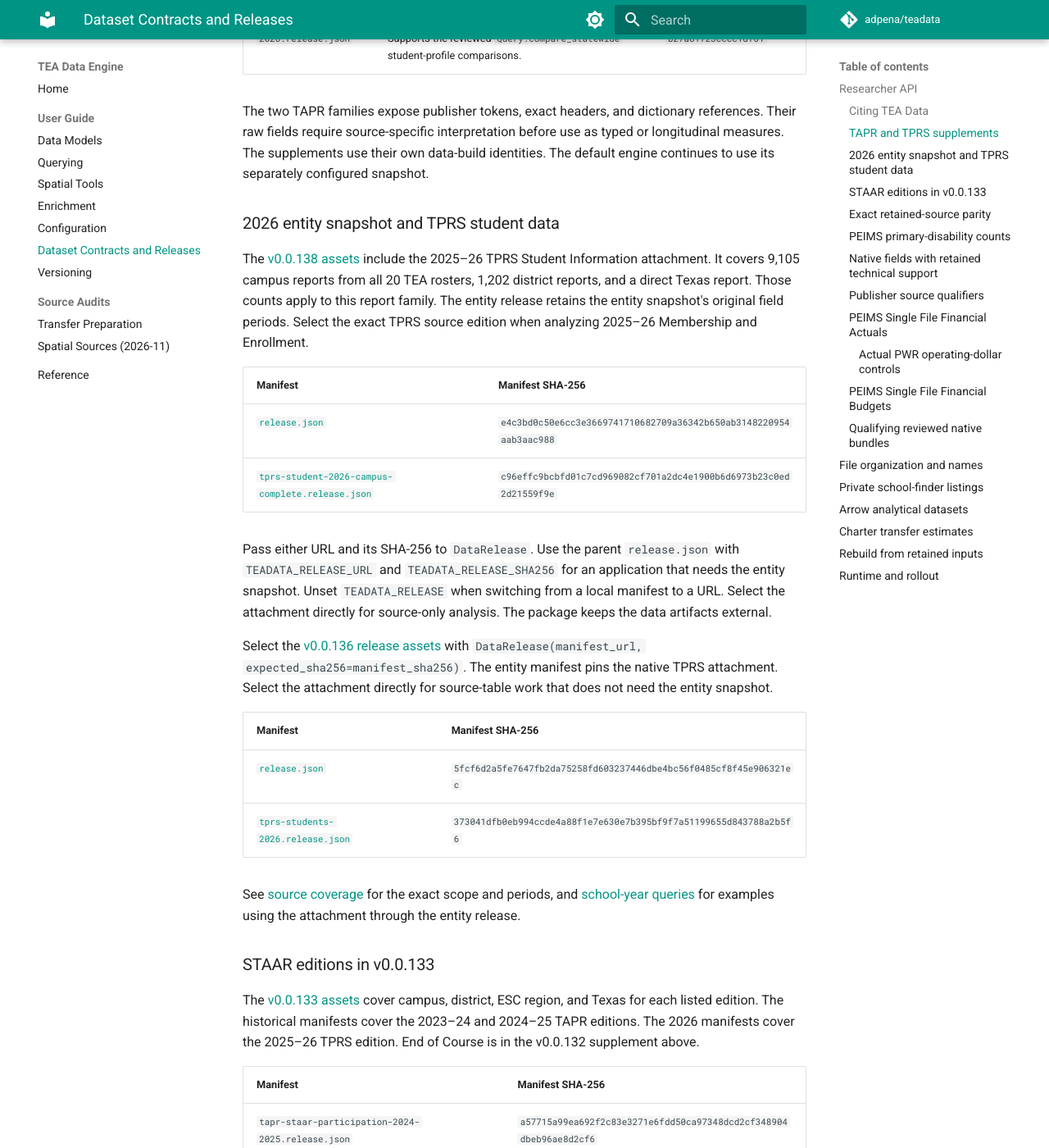
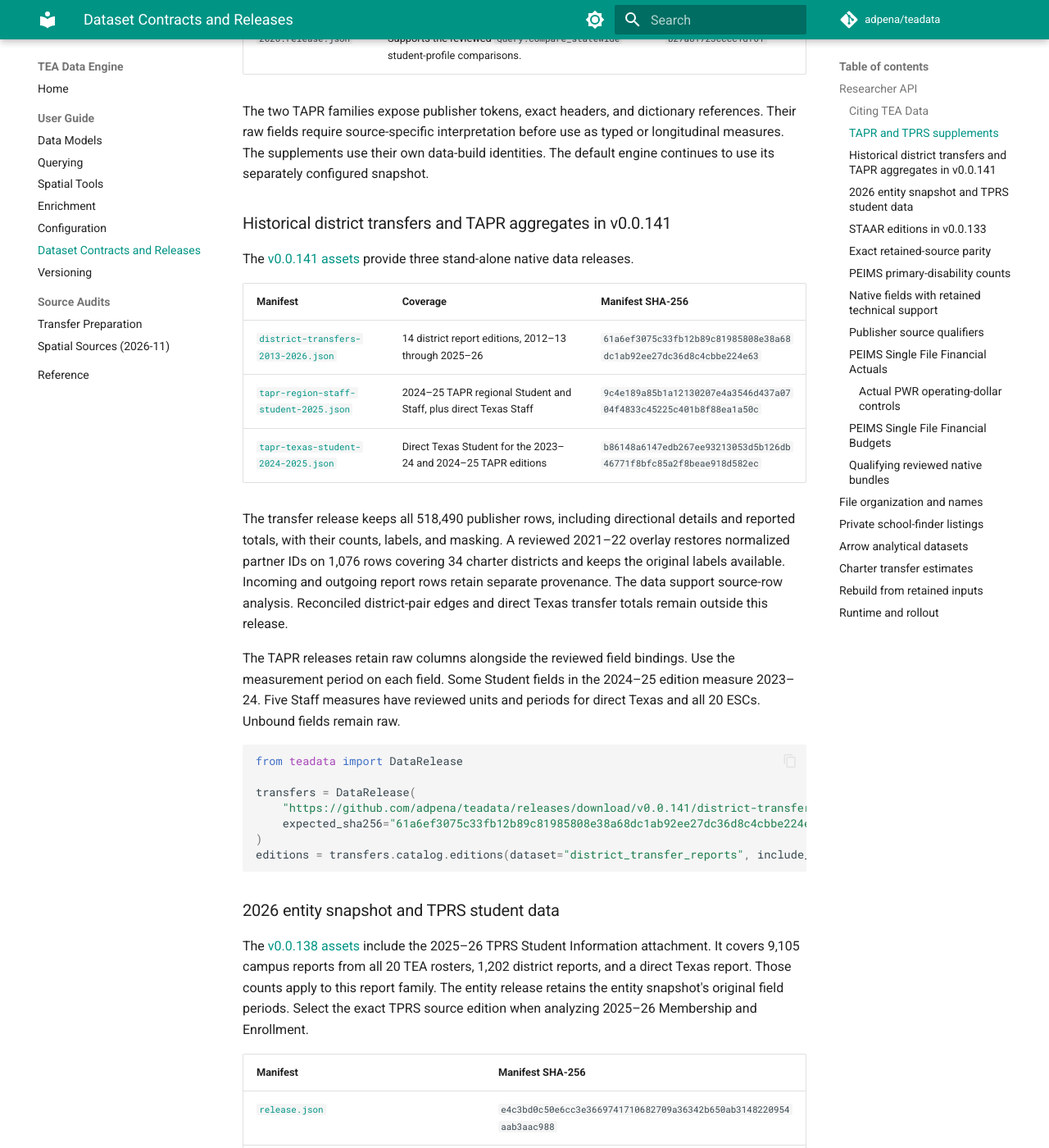
Before and after one commit to adpena/teadata, an MkDocs documentation site: the page built from docs/data-releases.md, in a window 1280 px wide and 1400 px high, scrolled down 2407 px. Shown: the whole window at 82% size. Built offline with MkDocs 1.6.1 and Material for MkDocs 9.7.7, drawn with Linux system fonts in a browser that asks for light colours; comment, search, counter and statistics services are not loaded; some of the changed text lies outside the part shown.

Commit message:
Prepare TEA Data 0.0.141 with historical native releases

````diff
--- a/docs/data-releases.md
+++ b/docs/data-releases.md
@@ -2,7 +2,7 @@
 
 TEA Data keeps one source contract in `teadata/teadata_sources.yaml`. Each version has a path, declared reference period, reader settings, an ordered column schema, a value policy, and documentation references. Reviewed, column-only JSON resources under `teadata/schemas/` define the expected headers; their hashes bind the reviewed documentation bytes. A catalog year selects a version; it does not establish its reference period. TAPR fields such as attrition and mobility can refer to an earlier period than the report. Their field definitions carry explicit overrides.
 
-A build records the files it actually reads. The runtime catalog is embedded in the snapshot and SQLite sidecars. `release.json` selects the source and analytical artifacts by content hash and one build identity. Runtime consumers use that catalog, rather than interpreting an old snapshot with the current YAML. Independent asset URLs, newest-file discovery, legacy pickle formats, and cache rebuilds that leave partial changes on failure have been retired.
+A build records the files it actually reads. The runtime catalog is embedded in the snapshot and SQLite sidecars. `release.json` selects the source and analytical artifacts by content hash and one build identity. Runtime consumers use the embedded catalog to interpret the snapshot. The default engine takes one manifest for the entity snapshot and its sidecars. Stand-alone data releases can be selected by their own pinned manifests.
 
 ## Researcher API
 
@@ -76,6 +76,40 @@ references. Their raw fields require source-specific interpretation before use
 as typed or longitudinal measures. The supplements use their own data-build
 identities. The default engine continues to use its separately configured
 snapshot.
+
+### Historical district transfers and TAPR aggregates in v0.0.141
+
+The [v0.0.141 assets](https://github.com/adpena/teadata/releases/tag/v0.0.141)
+provide three stand-alone native data releases.
+
+| Manifest | Coverage | Manifest SHA-256 |
+| --- | --- | --- |
+| [`district-transfers-2013-2026.json`](https://github.com/adpena/teadata/releases/download/v0.0.141/district-transfers-2013-2026.json) | 14 district report editions, 2012–13 through 2025–26 | `61a6ef3075c33fb12b89c81985808e38a68dc1ab92ee27dc36d8c4cbbe224e63` |
+| [`tapr-region-staff-student-2025.json`](https://github.com/adpena/teadata/releases/download/v0.0.141/tapr-region-staff-student-2025.json) | 2024–25 TAPR regional Student and Staff, plus direct Texas Staff | `9c4e189a85b1a12130207e4a3546d437a0704f4833c45225c401b8f88ea1a50c` |
+| [`tapr-texas-student-2024-2025.json`](https://github.com/adpena/teadata/releases/download/v0.0.141/tapr-texas-student-2024-2025.json) | Direct Texas Student for the 2023–24 and 2024–25 TAPR editions | `b86148a6147edb267ee93213053d5b126db46771f8bfc85a2f8beae918d582ec` |
+
+The transfer release keeps all 518,490 publisher rows, including directional
+details and reported totals, with their counts, labels, and masking. A reviewed
+2021–22 overlay restores normalized partner IDs on 1,076 rows covering 34
+charter districts and keeps the original labels available.
+Incoming and outgoing report rows retain separate provenance. The data
+support source-row analysis. Reconciled district-pair edges and direct
+Texas transfer totals remain outside this release.
+
+The TAPR releases retain raw columns alongside the reviewed field bindings.
+Use the measurement period on each field. Some Student fields in the
+2024–25 edition measure 2023–24. Five Staff measures have reviewed units
+and periods for direct Texas and all 20 ESCs. Unbound fields remain raw.
+
+```python
+from teadata import DataRelease
+
+transfers = DataRelease(
+    "https://github.com/adpena/teadata/releases/download/v0.0.141/district-transfers-2013-2026.json",
+    expected_sha256="61a6ef3075c33fb12b89c81985808e38a68dc1ab92ee27dc36d8c4cbbe224e63",
+)
+editions = transfers.catalog.editions(dataset="district_transfer_reports", include_metadata=False)
+```
 
 ### 2026 entity snapshot and TPRS student data
 
--- a/pyproject.toml
+++ b/pyproject.toml
@@ -4,7 +4,7 @@ build-backend = "setuptools.build_meta"
 
 [project]
 name = "teadata"
-version = "0.0.140"
+version = "0.0.141"
 description = "Pythonic data engine for Texas education datasets"
 authors = [{name="Alejandro Peña", email="adpena@gmail.com"}]
 readme = "README.md"
````
Also changed, not shown: 1 other file.
